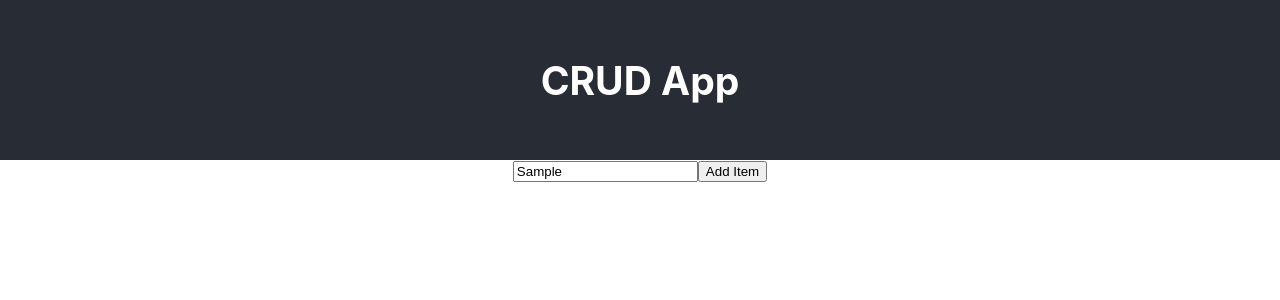
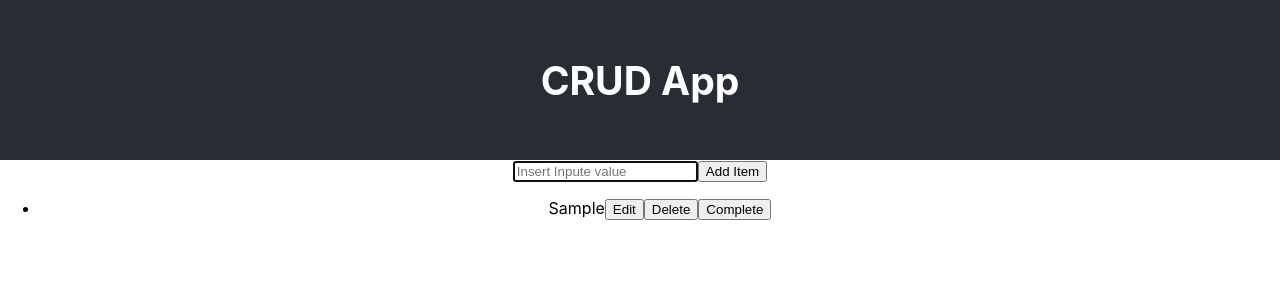
Before and after one commit to Arifkarimm/react-crud-app, a React (Create React App) app: page / in a window 1280 px wide. Both pictures are taken after typing "Sample" into the empty fields and a click on the button "Add Item". Shown: the top 300 px of the page. Built offline with nearby package versions, Linux system fonts and the light colour scheme.

Commit message:
Item render into the list

```diff
--- a/src/Todo.js
+++ b/src/Todo.js
@@ -27,15 +27,34 @@ class Todo extends Component {
     this.setState({
       mockData: updateMockData
     });
+
+    event.target.inputText.value = '';
+    event.target.inputText.focus();
   }
 
   render() {
     console.log(this.state.mockData);
     return (
-      <form onSubmit={this.onHandleSubmit} className="form-handle">
-        <input type="text" name="inputText" placeholder="Insert Inpute value" />
-        <button type="submit">Add Item</button>
-      </form>
+      <div>
+        <form onSubmit={this.onHandleSubmit} className="form-handle">
+          <input
+            type="text"
+            name="inputText"
+            placeholder="Insert Inpute value"
+          />
+          <button type="submit">Add Item</button>
+        </form>
+        <ul>
+          {this.state.mockData.map(item => (
+            <li key={item.id}>
+              {item.title}
+              <button type="button">Edit</button>
+              <button type="button">Delete</button>
+              <button type="button">Complete</button>
+            </li>
+          ))}
+        </ul>
+      </div>
     );
   }
 }
```
